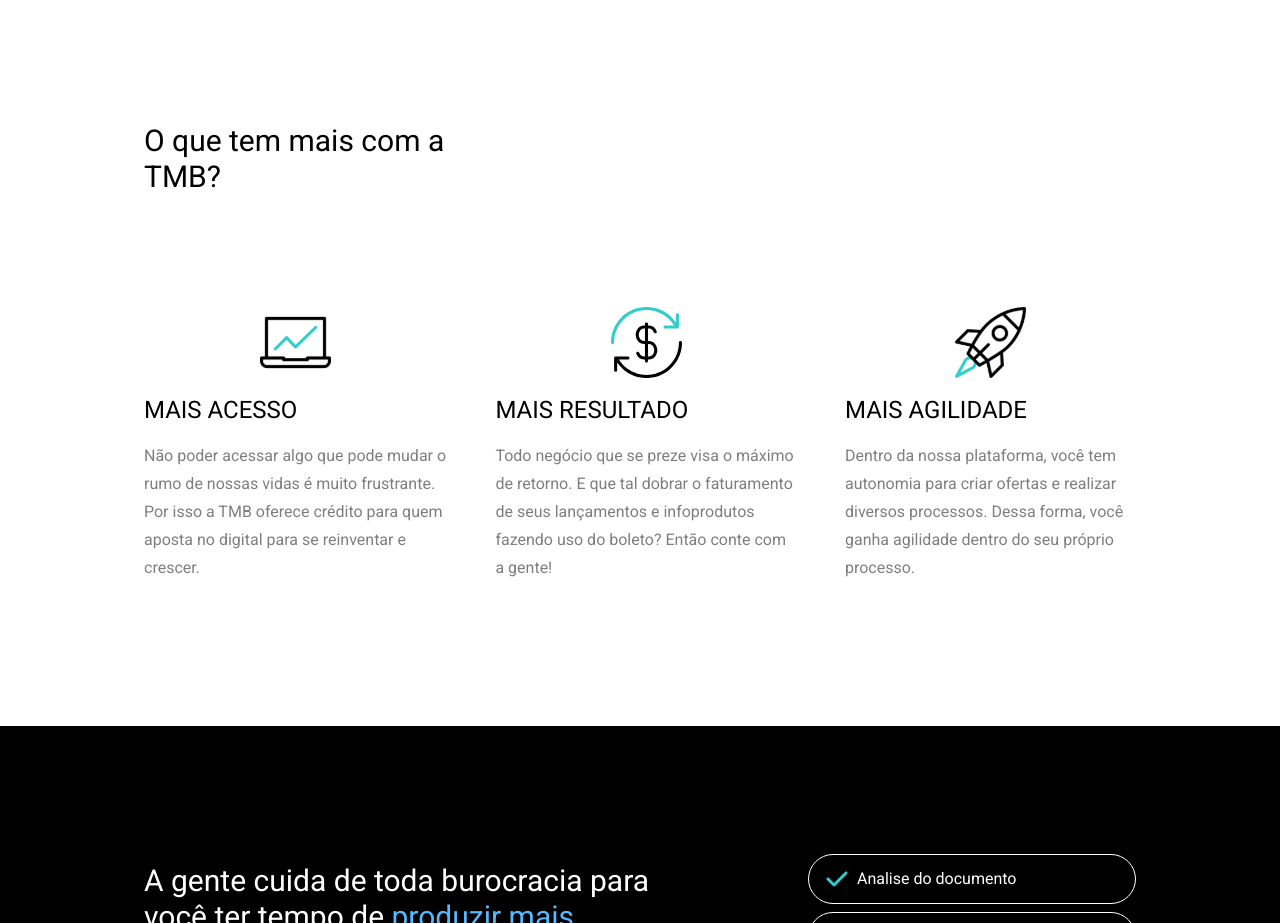
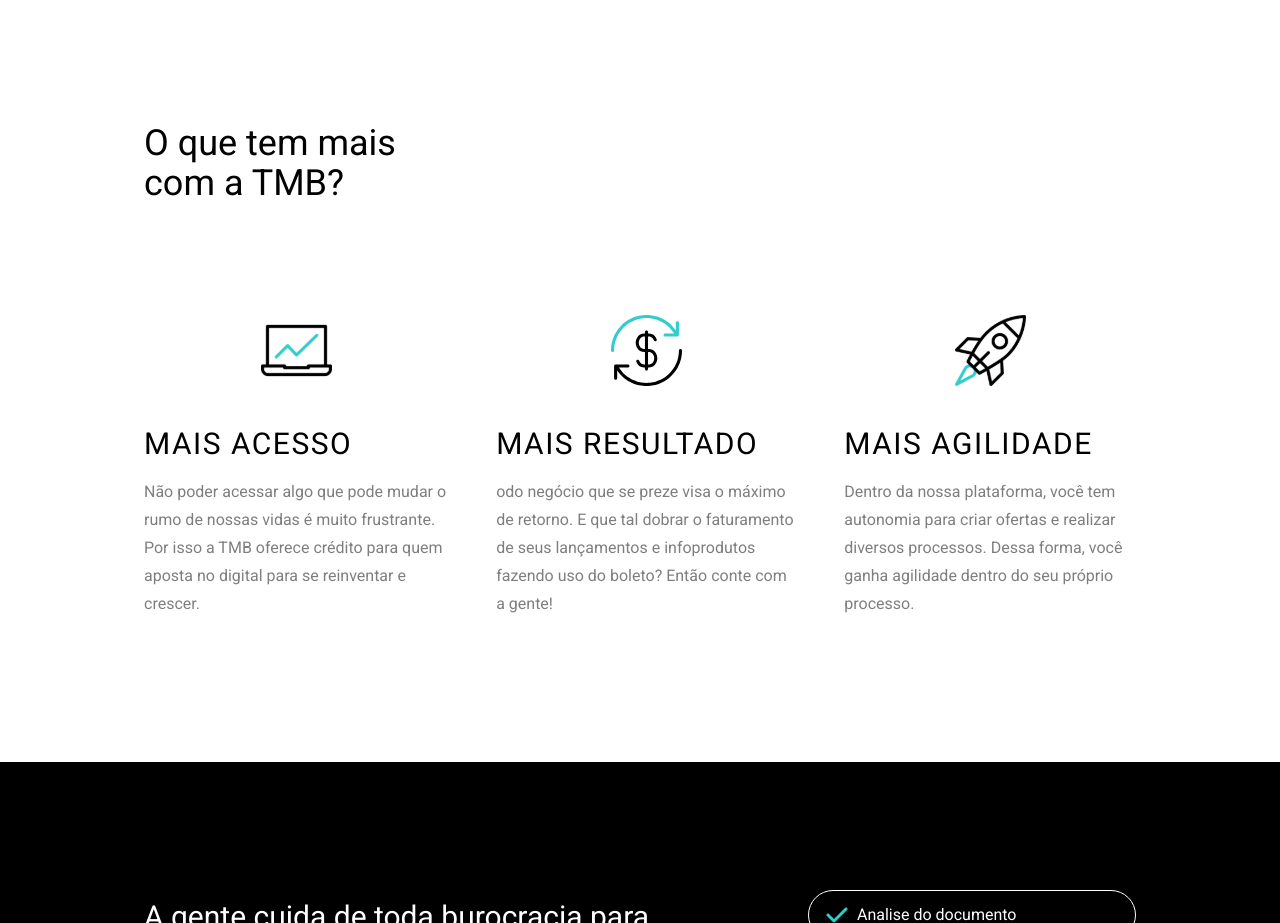
Before and after one commit to aleanrocha/tmb-edu-clone, a React (Vite) app: page / in a window 1280 px wide. Shown: the part 1560-2483 px from the top of the page. Built offline with nearby package versions, Linux system fonts and the light colour scheme.

Commit message:
add tmbAdvantages component

```diff
--- /dev/null
+++ b/src/components/TmbAdvantages/index.jsx
@@ -0,0 +1,21 @@
+import PropTypes from 'prop-types'
+
+import { Paragraph } from '../Paragraph'
+
+export const TmbAdvantages = ({ img, alt, title, content }) => {
+  console.log(img)
+  return (
+    <div className="flex flex-col gap-4 items-start">
+      <img src={img} alt={alt} className="mb-6 lg:mx-auto" />
+      <h3 className="text-3xl tracking-wider">{title}</h3>
+      <Paragraph content={content} />
+    </div>
+  )
+}
+
+TmbAdvantages.propTypes = {
+  img: PropTypes.string,
+  alt: PropTypes.string,
+  title: PropTypes.string,
+  content: PropTypes.string,
+}
--- /dev/null
+++ b/src/data/tmbAdvantages.js
@@ -0,0 +1,30 @@
+import tmbIconLaptop from '../assets/tmb-icon-laptop.svg'
+import tmbIconMoney from '../assets/tmb-icon-money.svg'
+import tmbIconRocket from '../assets/tmb-icon-rocket.svg'
+
+export const tmbAdvantages = [
+  {
+    id: 0,
+    title: 'MAIS ACESSO',
+    image: tmbIconLaptop,
+    imageAlt: 'Icone de Laptop',
+    description:
+      'Não poder acessar algo que pode mudar o rumo de nossas vidas é muito frustrante. Por isso a TMB oferece crédito para quem aposta no digital para se reinventar e crescer.',
+  },
+  {
+    id: 1,
+    title: 'MAIS RESULTADO',
+    image: tmbIconMoney,
+    imageAlt: 'Icone de Dinheito',
+    description:
+      'odo negócio que se preze visa o máximo de retorno. E que tal dobrar o faturamento de seus lançamentos e infoprodutos fazendo uso do boleto? Então conte com a gente!',
+  },
+  {
+    id: 2,
+    title: 'MAIS AGILIDADE',
+    image: tmbIconRocket,
+    imageAlt: 'Icone de Foguete',
+    description:
+      'Dentro da nossa plataforma, você tem autonomia para criar ofertas e realizar diversos processos. Dessa forma, você ganha agilidade dentro do seu próprio processo.',
+  },
+]
--- a/src/screens/Home/index.jsx
+++ b/src/screens/Home/index.jsx
@@ -3,20 +3,19 @@ import { Fragment } from 'react'
 import tmbAboutDesktop from '../../assets/tmb-about.png'
 import tmbCode from '../../assets/tmb-code-about.png'
 import tmbSuperCode from '../../assets/tmb-super-code.png'
-import tmbIconLaptop from '../../assets/tmb-icon-laptop.svg'
-import tmbIconMoney from '../../assets/tmb-icon-money.svg'
-import tmbIconRocket from '../../assets/tmb-icon-rocket.svg'
 import tmbCodeFaqMobile from '../../assets/tmb-code-faq-mobile.png'
 import tmbCodeFaq from '../../assets/tmb-logo-faq.png'
 
 import { Header } from '../../components/Header'
 import { TmbCheck } from '../../components/TmbCheck'
 import { Paragraph } from '../../components/Paragraph'
+import { TmbAdvantages } from '../../components/TmbAdvantages'
 import { InfluencersCarousel } from '../../components/InfluencersCarousel'
 import { Faq } from '../../components/Faq'
 import { Footer } from '../../components/Footer'
 
 import { faq as faqData } from '../../data/faq'
+import { tmbAdvantages as tmbAdvantagesData } from '../../data/tmbAdvantages'
 
 export const Home = () => {
   return (
@@ -87,49 +86,20 @@ export const Home = () => {
       </section>
       <section className="mt-8 mb-36">
         <div className="max-w-96 lg:max-w-screen-lg px-4 mx-auto flex flex-col gap-12 lg:gap-28">
-          <h2 className="text-left text-2xl lg:text-3xl">
-            O que tem mais com a <br /> TMB?
+          <h2 className="text-left text-3xl lg:text-4xl">
+            O que tem mais  <br />  com a TMB?
           </h2>
           <div className="flex flex-col lg:flex-row gap-12">
-            <div className="flex flex-col gap-4 items-start">
-              <img
-                src={tmbIconLaptop}
-                alt="Icone de laptop"
-                className="lg:mx-auto"
-              />
-              <h3 className="text-2xl">MAIS ACESSO</h3>
-              <Paragraph
-                content="Não poder acessar algo que pode mudar o rumo de nossas vidas é
-                muito frustrante. Por isso a TMB oferece crédito para quem
-                aposta no digital para se reinventar e crescer."
-              />
-            </div>
-            <div className="flex flex-col gap-4 items-start">
-              <img
-                src={tmbIconMoney}
-                alt="Icone de dinheiro"
-                className="lg:mx-auto"
-              />
-              <h3 className="text-2xl">MAIS RESULTADO</h3>
-              <Paragraph
-                content="Todo negócio que se preze visa o máximo de retorno. E que tal
-                dobrar o faturamento de seus lançamentos e infoprodutos fazendo
-                uso do boleto? Então conte com a gente!"
-              />
-            </div>
-            <div className="flex flex-col gap-4 items-start">
-              <img
-                src={tmbIconRocket}
-                alt="Icone de foguete"
-                className="lg:mx-auto"
-              />
-              <h3 className="text-2xl">MAIS AGILIDADE</h3>
-              <Paragraph
-                content="Dentro da nossa plataforma, você tem autonomia para criar
-                ofertas e realizar diversos processos. Dessa forma, você ganha
-                agilidade dentro do seu próprio processo."
-              />
-            </div>
+            {tmbAdvantagesData &&
+              tmbAdvantagesData.map((advantage) => (
+                <TmbAdvantages
+                  key={advantage.id}
+                  img={advantage.image}
+                  alt={advantage.imageAlt}
+                  title={advantage.title}
+                  content={advantage.description}
+                />
+              ))}
           </div>
         </div>
       </section>
```
